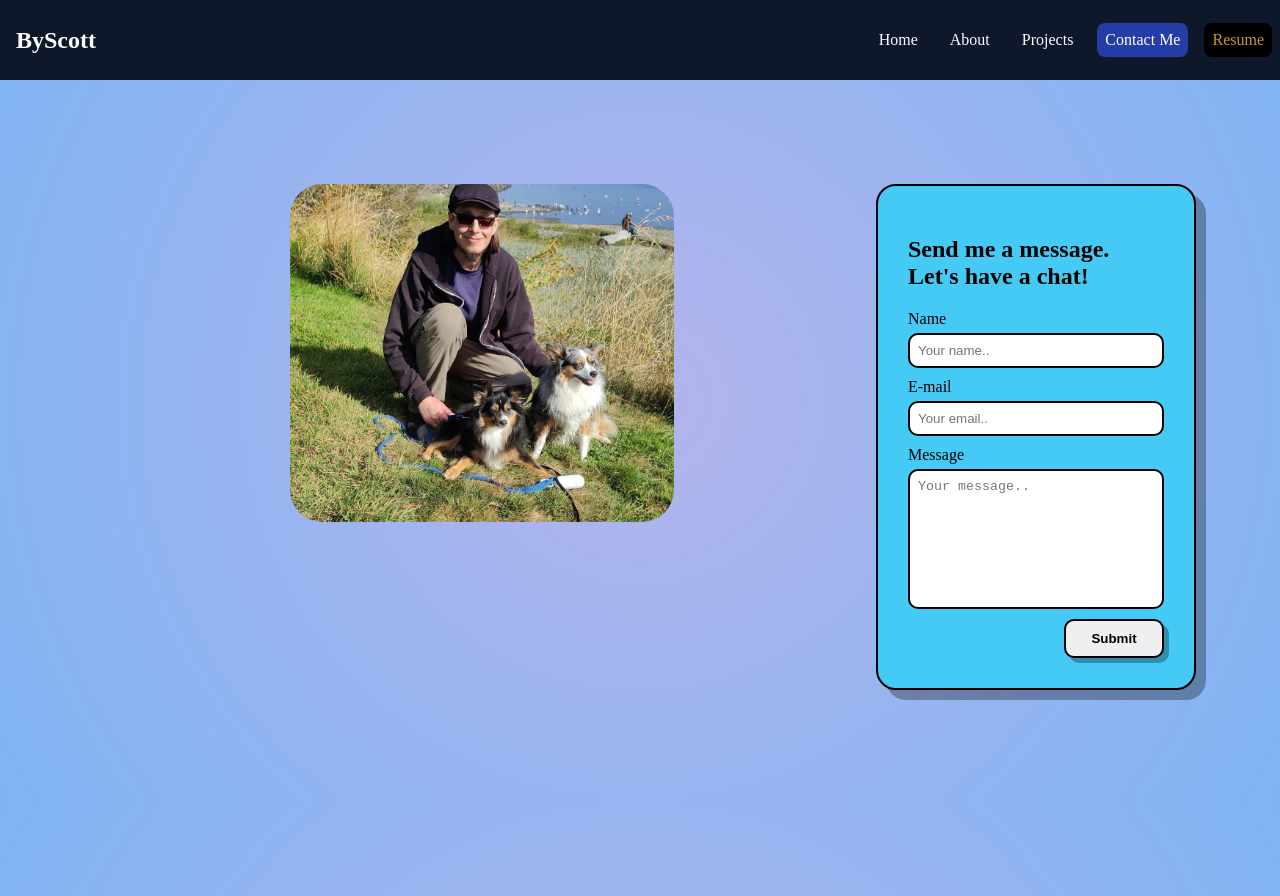
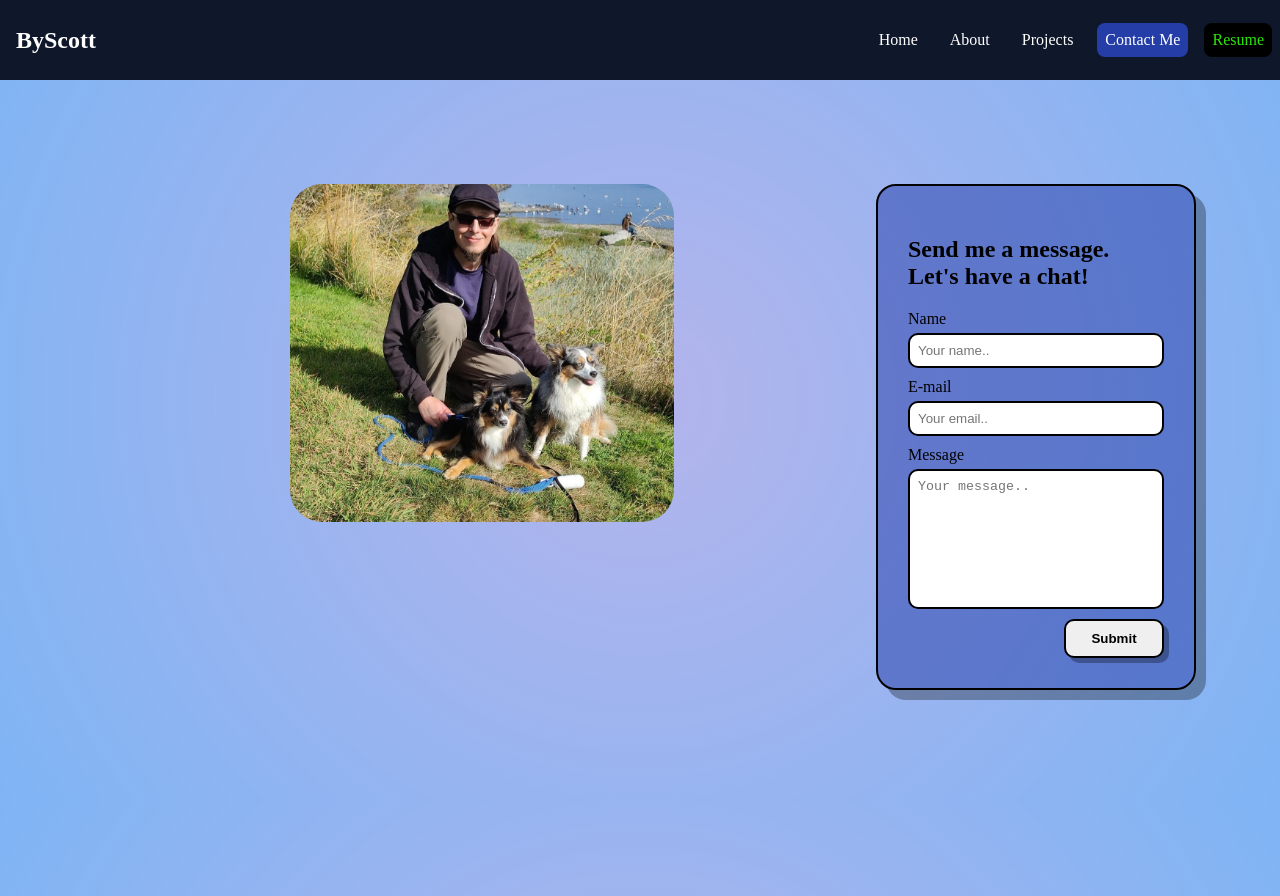
Before and after one commit to pawscanthack/portfolio, a React (Create React App) app: page /contactme in a window 1280 px wide. In both pictures the pointer is over the link "Resume". Shown: the top 896 px of the page. Built offline with nearby package versions, Linux system fonts and the light colour scheme; no server answers.

Commit message:
Adjust form and hover colors

```diff
--- a/src/components/navbar.css
+++ b/src/components/navbar.css
@@ -75,7 +75,7 @@ nav .menu span {
 }
 
 a.resume-link:hover {
-  color: rgb(202, 147, 43) !important;
+  color: var(--clr-neon-green) !important;
 }
 
 .active {
--- a/src/css/contact.css
+++ b/src/css/contact.css
@@ -26,7 +26,7 @@
 }
 
 .form-container {
-  background-color: rgb(69, 201, 245);
+  background-color: rgb(37, 61, 167, 0.5);
   margin: auto;
   display: flex;
   max-width: 60%;
```
